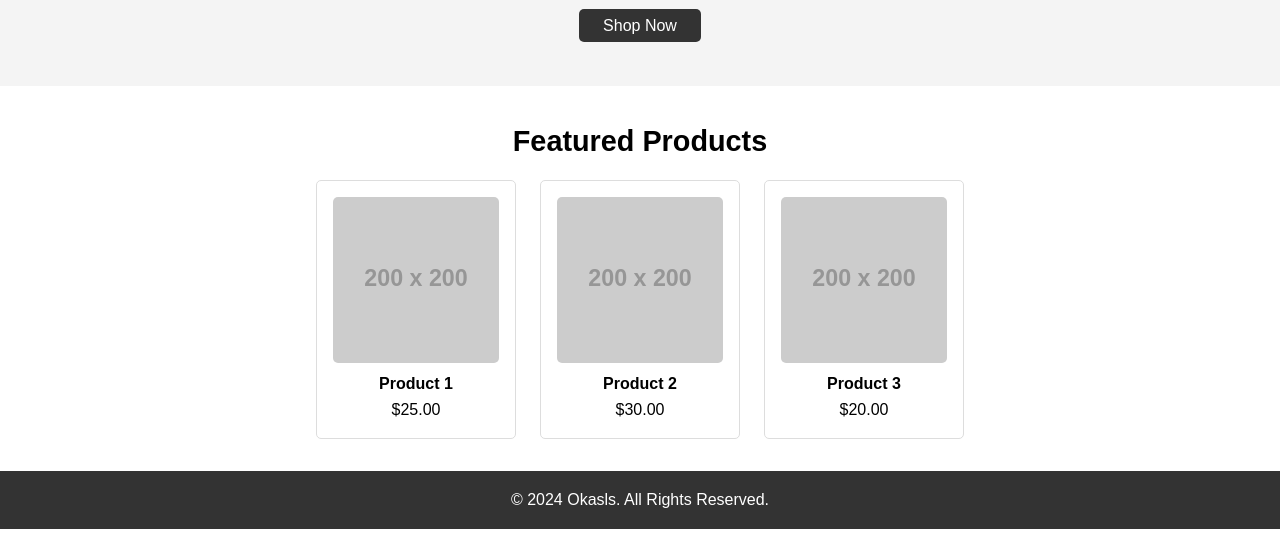
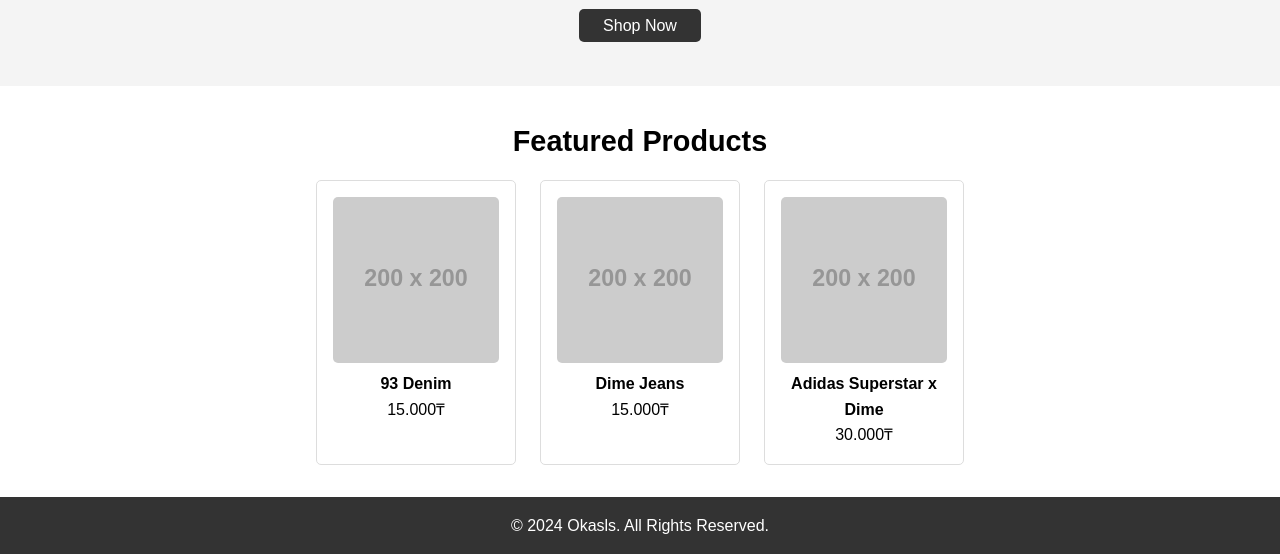
Before and after one commit to yersss212/okasls, a plain HTML site: page index.html in a window 1280 px wide. Shown: the part 240-800 px from the top of the page. Drawn offline with Linux system fonts and the light colour scheme; placeholder pictures from the web are drawn by us.

Commit message:
Update index.html

```diff
--- a/index.html
+++ b/index.html
@@ -32,19 +32,19 @@
       <h3>Featured Products</h3>
       <div class="products">
         <div class="product">
-          <img src="https://via.placeholder.com/200" alt="Product 1">
-          <h4>Product 1</h4>
-          <p>$25.00</p>
+          <img src="https://via.placeholder.com/200" alt="93 Denim">
+          <h4>93 Denim</h4>
+          <p>15.000₸</p>
         </div>
         <div class="product">
-          <img src="https://via.placeholder.com/200" alt="Product 2">
-          <h4>Product 2</h4>
-          <p>$30.00</p>
+          <img src="https://via.placeholder.com/200" alt="Dime Jeans">
+          <h4>Dime Jeans</h4>
+          <p>15.000₸</p>
         </div>
         <div class="product">
-          <img src="https://via.placeholder.com/200" alt="Product 3">
-          <h4>Product 3</h4>
-          <p>$20.00</p>
+          <img src="https://via.placeholder.com/200" alt="Adidas Superstar x Dime">
+          <h4>Adidas Superstar x Dime</h4>
+          <p>30.000₸</p>
         </div>
       </div>
     </section>
```
